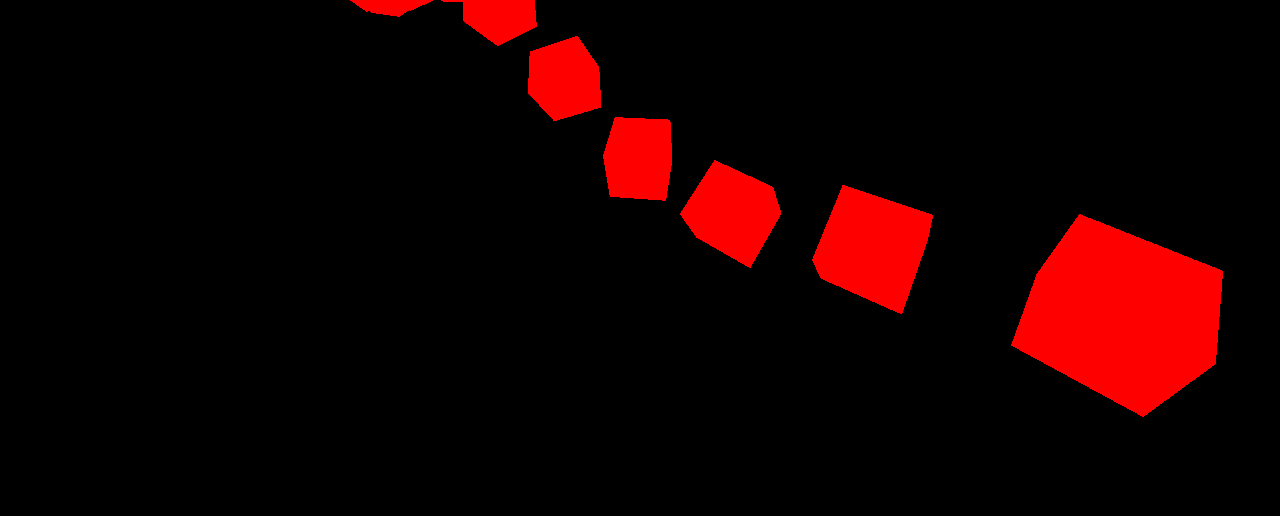
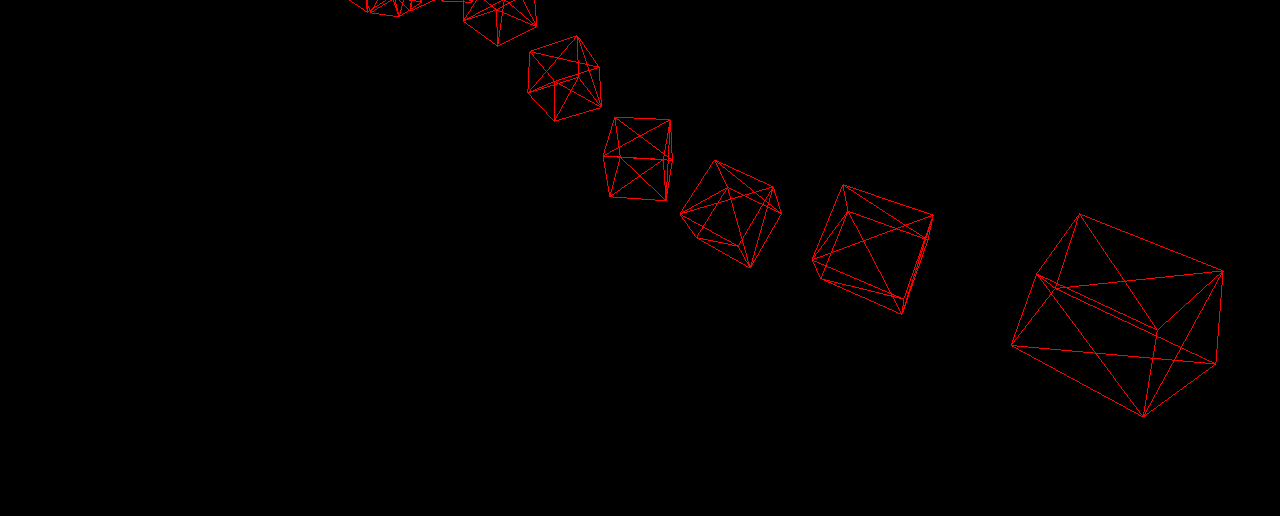
Before and after one commit to RedInJapanese/website, a website built with Vite: page src/index.html in a window 1280 px wide. Shown: the part 284-800 px from the top of the page. Built offline with nearby package versions, Linux system fonts and the light colour scheme.

Commit message:
add: third threejs animation

```diff
--- a/docs/index.html
+++ b/docs/index.html
@@ -11,7 +11,7 @@
 
     <title>Akash's Website</title>
 
-    <script type="module" crossorigin src="./assets/index-c82ced1b.js"></script>
+    <script type="module" crossorigin src="./assets/index-04469ad3.js"></script>
     <link rel="stylesheet" href="./assets/index-99b23d3b.css">
   </head>
   <body>
--- a/src/script.js
+++ b/src/script.js
@@ -23,7 +23,7 @@ const scene = new THREE.Scene()
 
 var meshes = []
 const geometry = new THREE.BoxGeometry(1, 1, 1)
-const material = new THREE.MeshBasicMaterial({ color: 0xff0000 })
+const material = new THREE.MeshBasicMaterial({ color: 0xff0000, wireframe:true })
 
 for(var x = -50; x<50; x+=2){
     let mesh = new THREE.Mesh(geometry, material)
```
Also changed, not shown: 4 other files.
